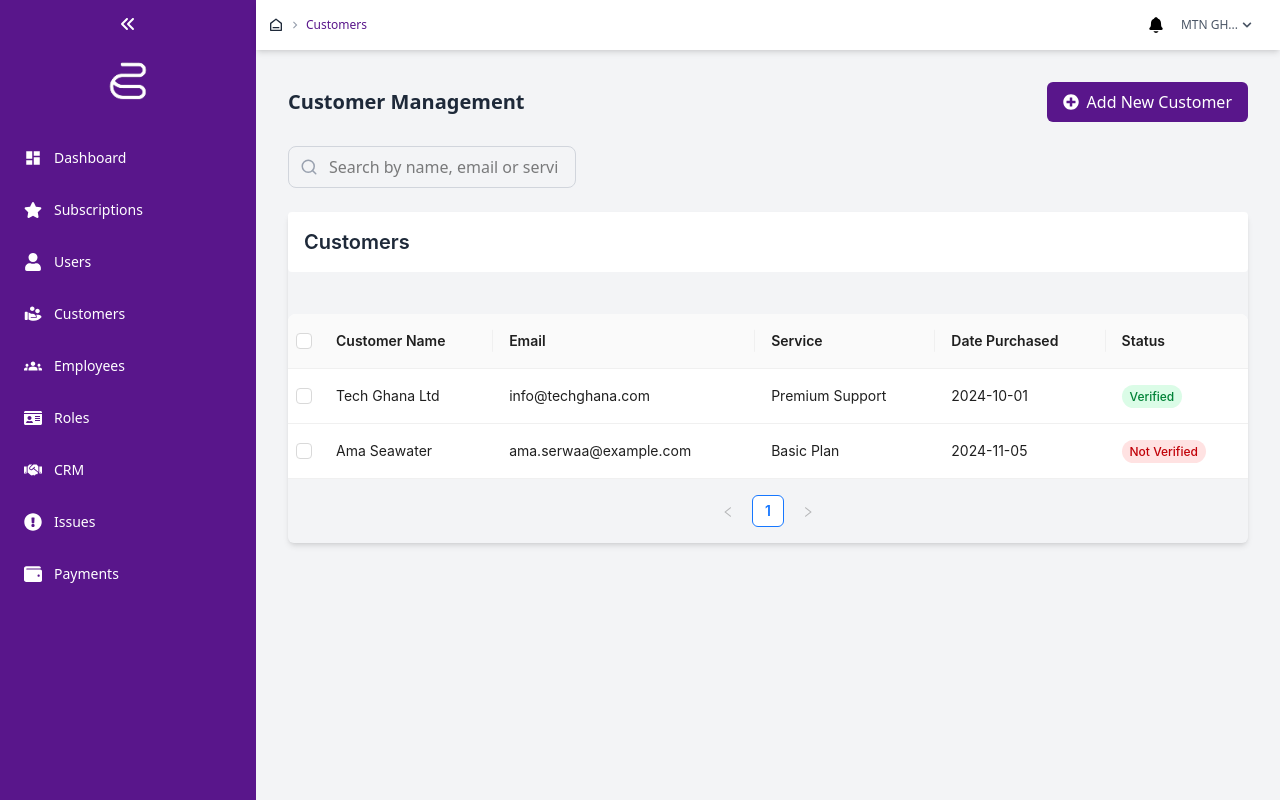
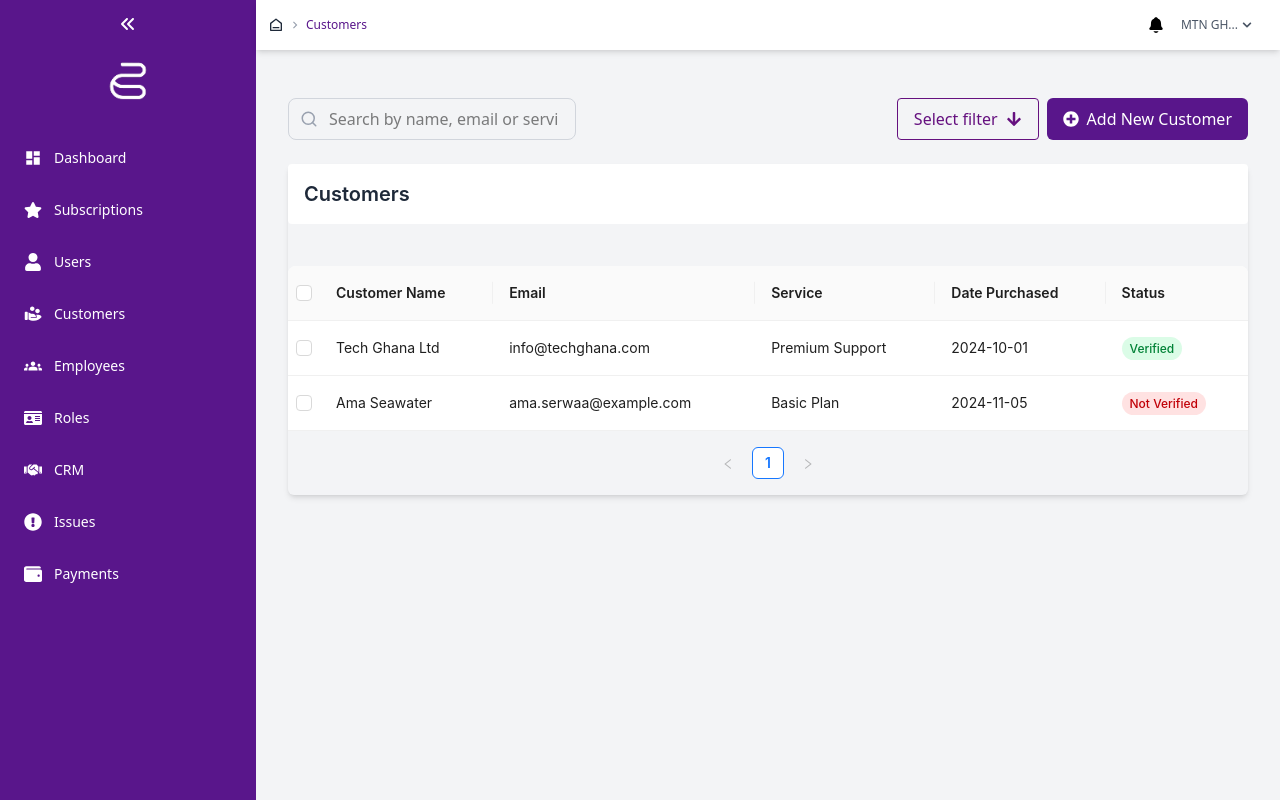
Before and after one commit to mcadamsx/customer-service-app-frontend, a React (Vite) app: page /Customers in a window 1280 px wide. Built offline with nearby package versions, Linux system fonts and the light colour scheme; sample sign-in values are in the browser's storage.

Commit message:
fix: bugfixes and comments from pr

```diff
--- a/src/components/auth/LoginForm.tsx
+++ b/src/components/auth/LoginForm.tsx
@@ -3,7 +3,7 @@ import Input from "../common/Inputs";
 import Button from "../common/Button";
 import logo from "../../assets/logo.jpg";
 import { loginCustomer } from "../../api/auth";
-import { useNavigate } from "react-router-dom";
+import { Link, useNavigate } from 'react-router-dom';
 import Toast from "../common/ToastMessage.tsx";
 
 interface LoginResponse {
@@ -114,9 +114,9 @@ const LoginForm = () => {
             />
             Remember me for 20 days
           </label>
-          <a href="/reset-password" className="text-sm text-purple-900 hover:underline">
+          <Link to="/reset-password" className="text-sm text-purple-900 hover:underline">
             Forgot password?
-          </a>
+          </Link>
         </div>
 
         <Button
@@ -131,9 +131,9 @@ const LoginForm = () => {
 
       <p className="text-center text-sm text-gray-600">
         Don’t have an account?{" "}
-        <a href="/sign-up-admin" className="text-purple-900 hover:underline">
+        <Link to="/sign-up-admin" className="text-purple-900 hover:underline">
           Sign Up
-        </a>
+        </Link>
       </p>
     </div>
   );
--- a/src/pages/admin/Customers.tsx
+++ b/src/pages/admin/Customers.tsx
@@ -1,5 +1,5 @@
 import React, { useState } from 'react';
-import { FaPlusCircle } from 'react-icons/fa';
+import { FaArrowDown, FaPlusCircle } from 'react-icons/fa';
 
 import CustomTable from "../../components/common/Table";
 import Button from "../../components/common/Button";
@@ -51,6 +51,8 @@ const Customers: React.FC = () => {
     service: "",
     datePurchased: "",
     status: "",
+    Company_name: "",
+    Phone: "",
   });
 
   const openModal = () => setModalOpen(true);
@@ -62,6 +64,8 @@ const Customers: React.FC = () => {
       service: "",
       datePurchased: "",
       status: "",
+      Company_name: "",
+      Phone: "",
     });
   };
 
@@ -83,8 +87,19 @@ const Customers: React.FC = () => {
 
   return (
     <div className="p-4 space-y-6">
-      <div className="flex justify-between items-center">
-        <h2 className="text-xl font-semibold text-gray-800">Customer Management</h2>
+      <div className="flex justify-between items-center mt-4">
+        <Input
+          name="search"
+          placeholder="Search by name, email or service..."
+          value={searchItem}
+          onChange={(e) => setSearchItem(e.target.value)}
+          variant="search"
+          className="w-full md:w-72"
+        />
+        <div className="flex gap-2">
+          <Button variant="secondary">
+            Select filter <FaArrowDown />
+          </Button>
           <Button
             className="flex items-center gap-2 px-4 py-2 rounded-md bg-purple-900 text-white hover:bg-purple-800"
             onClick={openModal}
@@ -94,14 +109,9 @@ const Customers: React.FC = () => {
           </Button>
         </div>
 
-      <Input
-        name="search"
-        placeholder="Search by name, email or service..."
-        value={searchItem}
-        onChange={(e) => setSearchItem(e.target.value)}
-        variant="search"
-        className="w-full md:w-72"
-      />
+      </div>
+
+
 
       <CustomTable
         title="Customers"
@@ -113,12 +123,16 @@ const Customers: React.FC = () => {
       <CustomModal onClose={closeModal} open={isModalOpen} title="Add New Customer">
         <div className="p-6 space-y-4">
           <div className="grid grid-cols-1 md:grid-cols-2 gap-6">
-            <Input name="name" label="Customer Name" placeholder="Enter full name or company" value={formData.name} onChange={handleInputChange} />
-            <Input name="email" label="Email" placeholder="Enter email address" value={formData.email} onChange={handleInputChange} />
-            <Input name="datePurchased" label="Date Purchased" type="date" value={formData.datePurchased} onChange={handleInputChange} />
+            <Input name="name" label="Customer Name" placeholder="Enter customer name" value={formData.name} onChange={handleInputChange} />
+            <Input name="email" label="Email" placeholder="Enter email " value={formData.email} onChange={handleInputChange} />
+            <Input name="company_name" label="Company Name" placeholder="G-Lite Ltd" value={formData.Company_name} onChange={handleInputChange} />
+            <Input name="Phone" label="Phone" placeholder="Optional" value={formData.Phone} onChange={handleInputChange} />
           </div>
-
-          <div className="flex justify-end gap-2 mt-4">
+          <span className="flex justify-center text-sky-700 gap-1">
+                <FaPlusCircle className="mt-1" />
+                Add more
+          </span>
+          <div className="flex justify-center gap-2 mt-4">
             <Button variant="secondary" onClick={closeModal}>Cancel</Button>
             <Button variant="primary" onClick={handleAddCustomer}>Add Customer</Button>
           </div>
--- a/src/pages/auth/ResetPassword.tsx
+++ b/src/pages/auth/ResetPassword.tsx
@@ -1,5 +1,5 @@
 import React, { useEffect, useState } from "react";
-import { useNavigate, useSearchParams } from 'react-router-dom';
+import { Link, useNavigate, useSearchParams } from 'react-router-dom';
 
 import Button from "../../components/common/Button";
 import AuthLayout from "../../layouts/AuthLayout";
@@ -138,9 +138,9 @@ const ResetPassword: React.FC = () => {
 
           <p className="text-center text-sm text-gray-600">
             Return to{" "}
-            <a href="/" className="text-purple-900 hover:underline">
+            <Link to="/" className="text-purple-900 hover:underline">
               Sign In
-            </a>
+            </Link>
           </p>
         </div>
       );
@@ -158,9 +158,9 @@ const ResetPassword: React.FC = () => {
           </Button>
           <p className="text-center text-sm text-gray-600">
             Return to{" "}
-            <a href="/" className="text-purple-900 hover:underline">
+            <Link to="/" className="text-purple-900 hover:underline">
               Sign In
-            </a>
+            </Link>
           </p>
         </div>
       );
```
Lines whose indentation alone changed are shown as unchanged.
